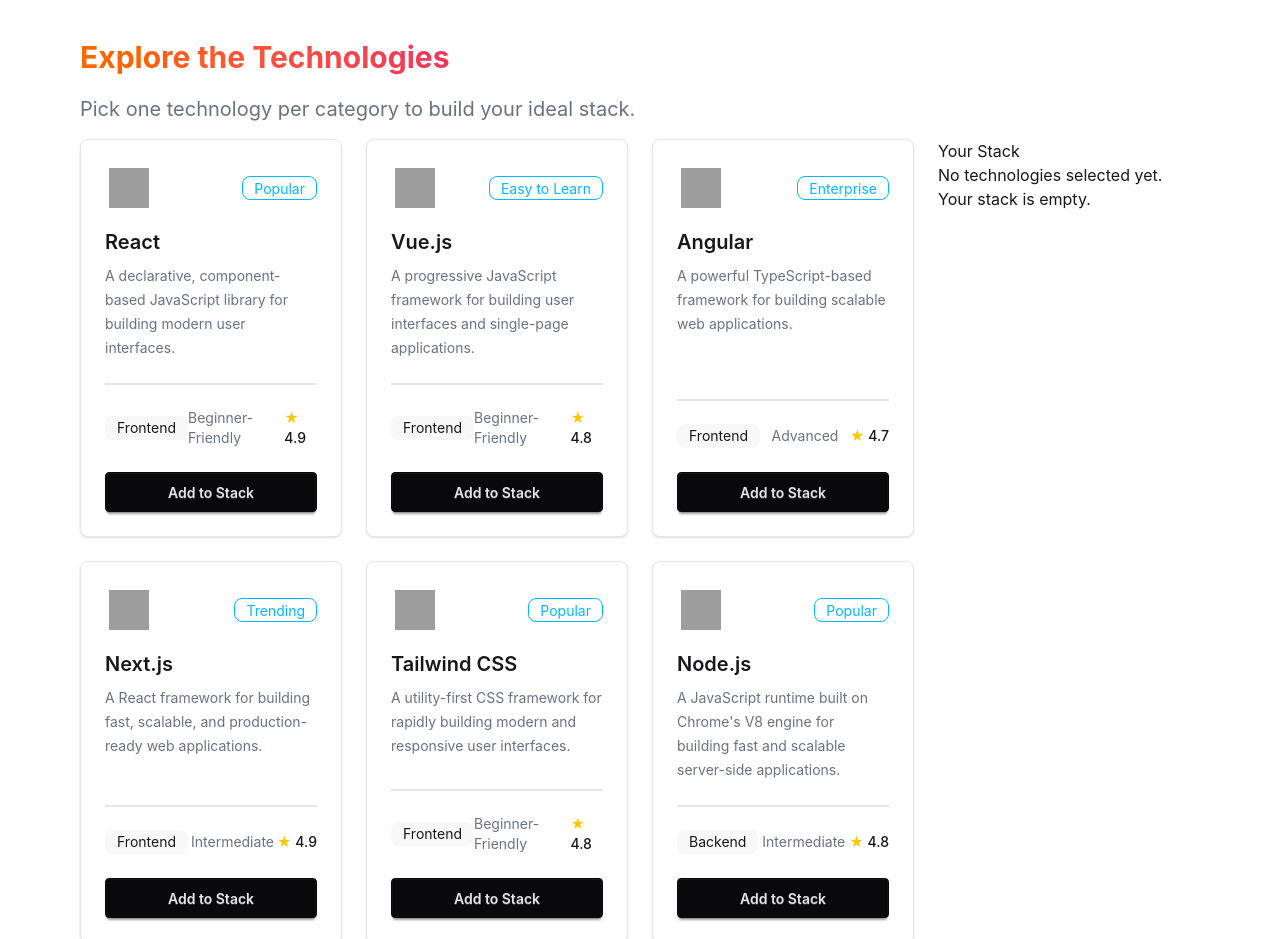
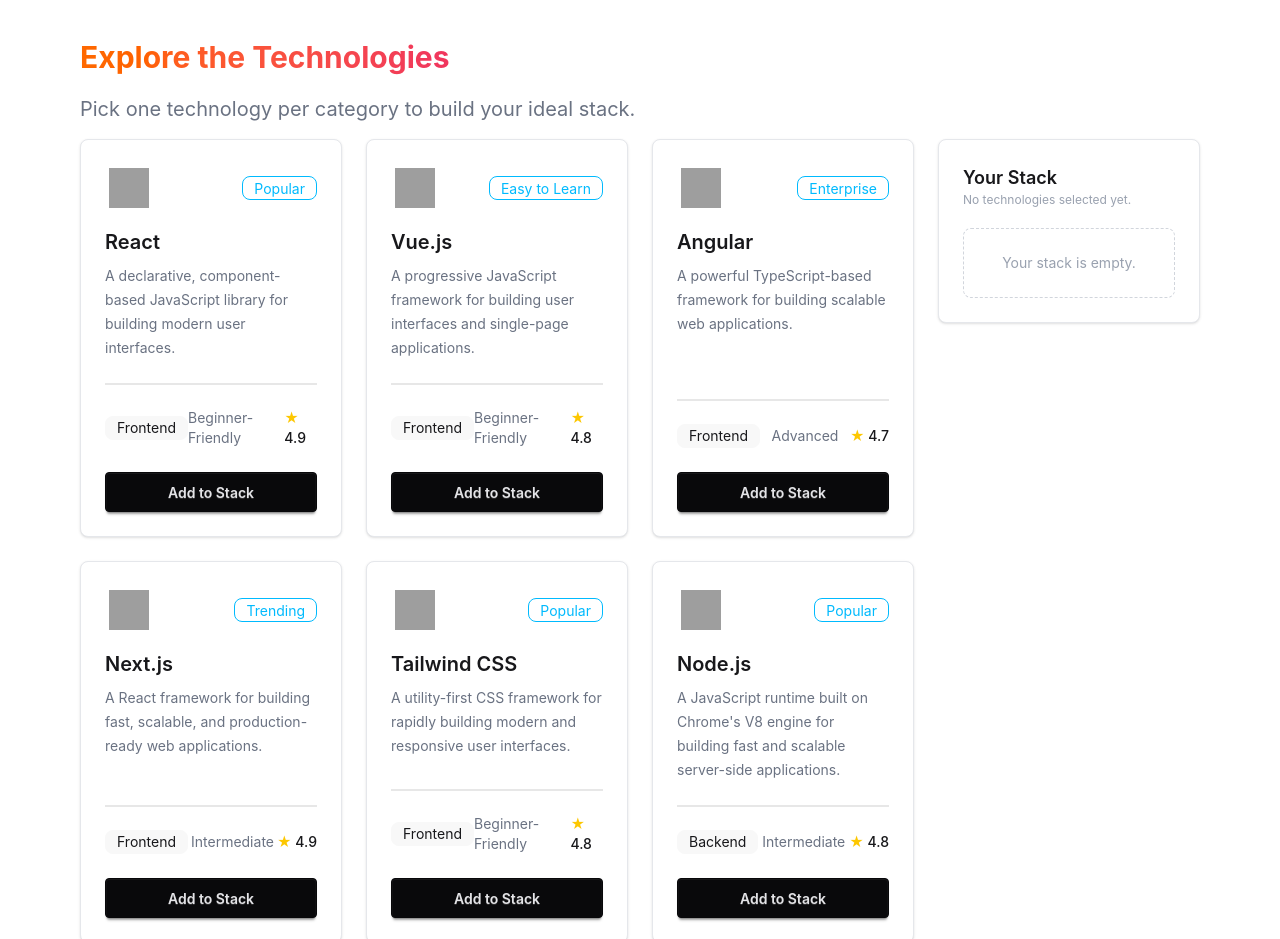
Before and after one commit to Ahbab2006/dev-stack, a React (Vite) app: page / in a window 1280 px wide. Shown: the part 820-1759 px from the top of the page. Built offline with nearby package versions, Linux system fonts and the light colour scheme; grey boxes are pictures that could not be loaded.

Commit message:
Add style YourStack.jsx

```diff
--- a/src/components/YourStack.tsx
+++ b/src/components/YourStack.tsx
@@ -7,15 +7,15 @@ interface YourStackProps {
 }
 const YourStack = ({ myStack, onRemove, onRemoveAll }: YourStackProps) => {
     return (
-        <div >
-            <div>
-                <div >
+        <div className='card bg-base-100 border border-gray-200 shadow-sm'>
+            <div className='card-body'>
+                <div className='flex items-center justify-between'>
                     <div>
-                        <h2 >
+                        <h2 className='card-title text-lg'>
                             Your Stack
                         </h2>
 
-                        <p >
+                        <p className='text-xs text-gray-400'>
                             {myStack.length === 0
                                 ? 'No technologies selected yet.'
                                 : `${myStack.length} technologies selected`
@@ -27,8 +27,8 @@ const YourStack = ({ myStack, onRemove, onRemoveAll }: YourStackProps) => {
 
                 {myStack.length === 0 ? (
 
-                    <div >
-                        <p >
+                    <div className='border border-dashed border-gray-300 rounded-lg p-6 text-center mt-3'>
+                        <p className='text-sm text-gray-400'>
                             Your stack is empty.
                         </p>
                     </div>
@@ -42,20 +42,20 @@ const YourStack = ({ myStack, onRemove, onRemoveAll }: YourStackProps) => {
 
                                 <div
                                     key={technology.id}
-
+className='flex items-center justify-between border border-gray-200 rounded-lg p-3'
                                 >
-                                    <div >
+                                    <div className='flex items-center gap-3'>
                                         <img
                                             src={technology.icon}
                                             alt={technology.name}
                                             className="w-8 h-8"
                                         />
                                         <div>
-                                            <h3>
+                                            <h3 className='font-medium text-sm'>
                                                 {technology.name}
                                             </h3>
 
-                                            <p >
+                                            <p className='text-xs text-gray-400'>
                                                 {technology.category}
                                             </p>
                                         </div>
```
